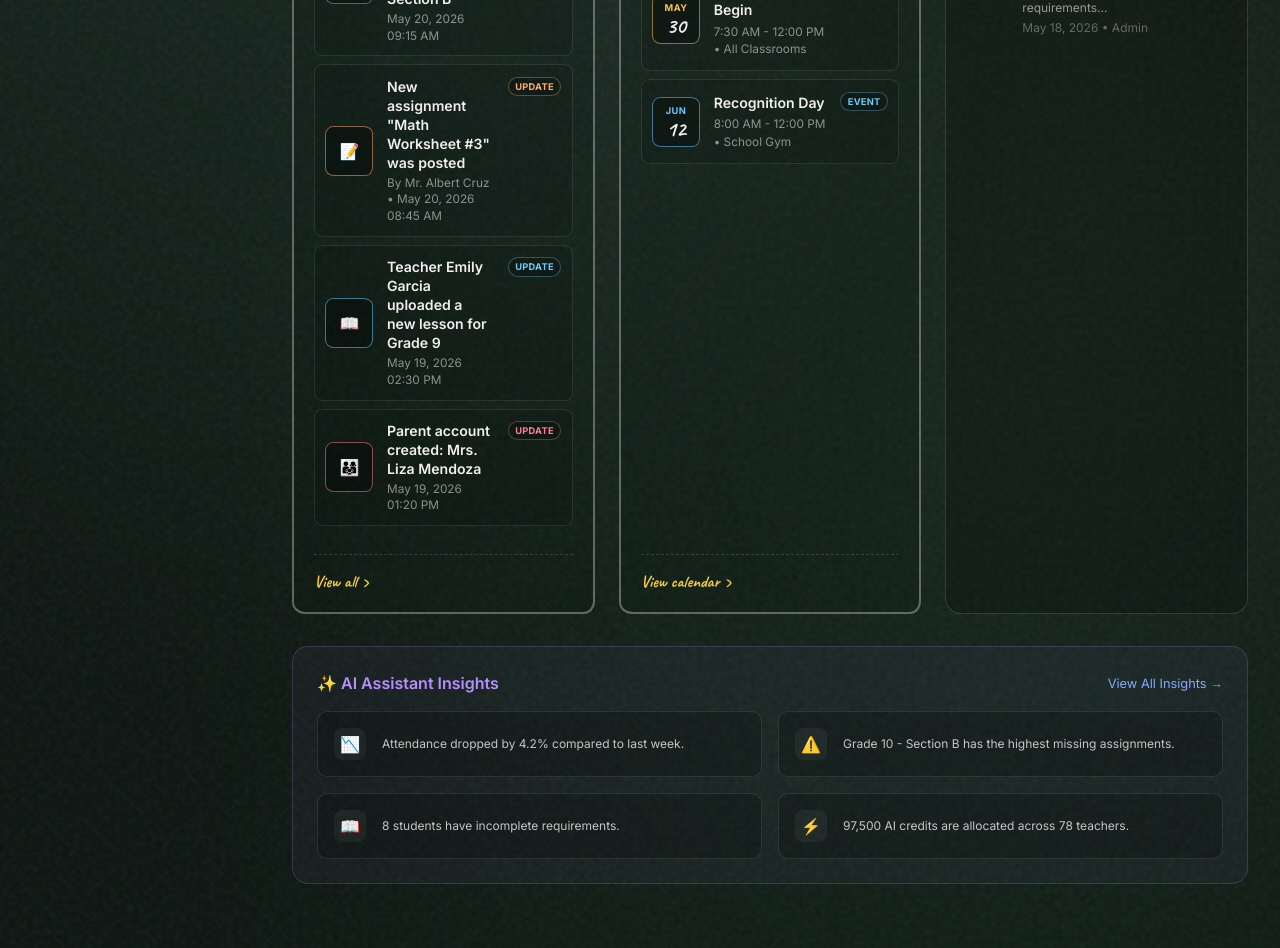
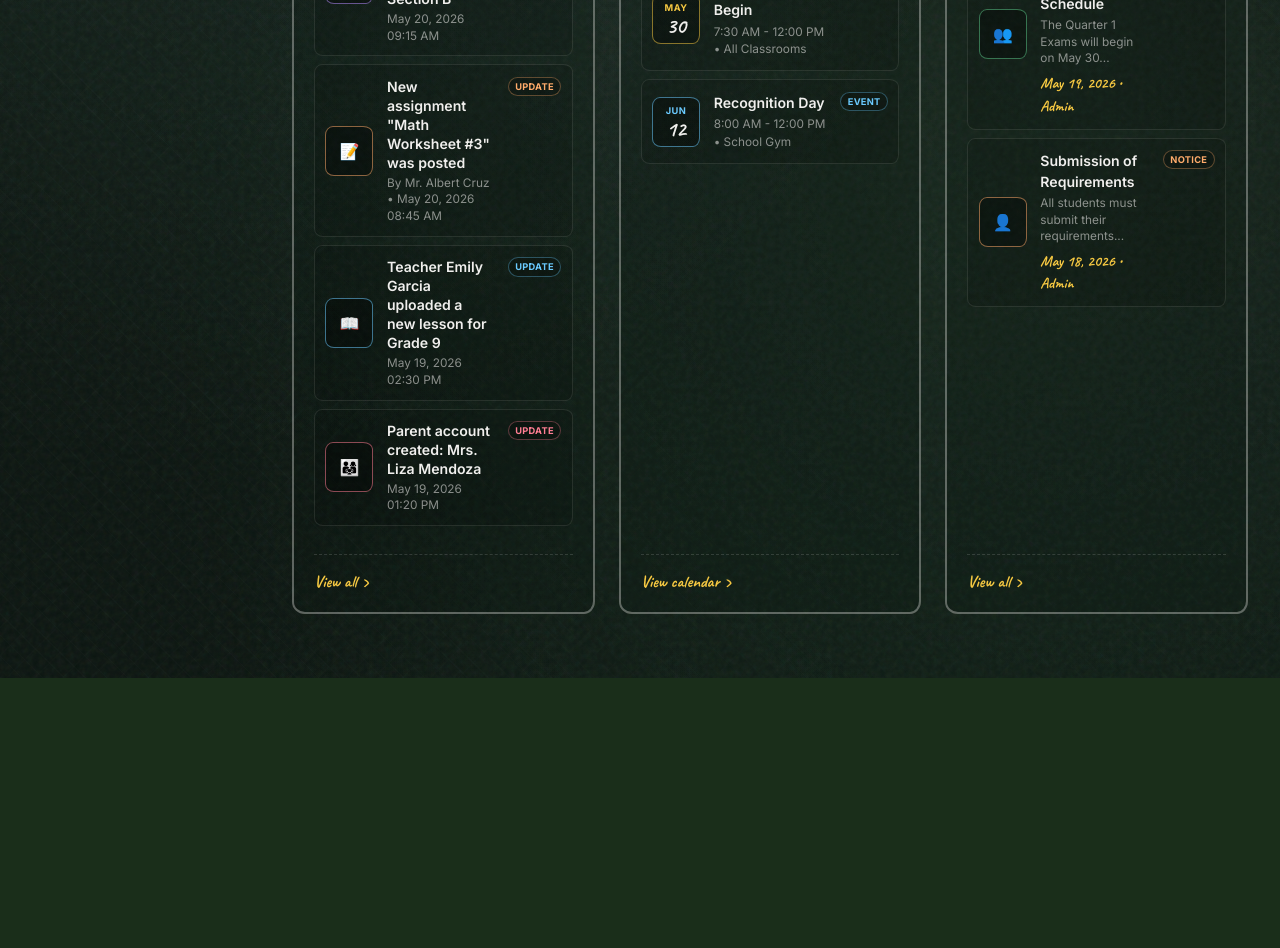
Before and after one commit to janreyHablaMina/School-Management-Sass, a Next.js app in the folder web/: page /school-admin in a window 1280 px wide. Shown: the part 1160-2108 px from the top of the page. After the commit the page ends 1838 px from the top, so only its background shows below. Built offline with nearby package versions, Linux system fonts and the light colour scheme; a web font is replaced by a local one.

Commit message:
Align school admin announcements layout

```diff
--- a/web/src/components/SchoolAdmin/Dashboard/DashboardView.tsx
+++ b/web/src/components/SchoolAdmin/Dashboard/DashboardView.tsx
@@ -7,9 +7,6 @@ import { DashboardHeader } from '@/components/shared/DashboardHeader';
 import { DashboardMetrics } from '@/components/shared/DashboardMetrics';
 
 export const DashboardView: React.FC = () => {
-  const { teacherCount, totalAllocated } = schoolAdminMockData.aiCredits;
-  const totalAllocatedLabel = totalAllocated.toLocaleString();
-
   return (
     <div className={styles.dashboardContainer}>
       <DashboardHeader
@@ -141,52 +138,38 @@ export const DashboardView: React.FC = () => {
         </div>
 
         {/* Announcements */}
-        <div className={styles.listCard}>
-          <div className={styles.listHeader}>
-            <h3 className={styles.listTitle}>Announcements</h3>
-            <button className={styles.listLink}>View All</button>
+        <div className={`${styles.listCard} ${styles.announcementPanel}`}>
+          <div className={styles.announcementHeader}>
+            <h3 className={styles.announcementTitle}>Announcements</h3>
           </div>
-          <div className={styles.listBody}>
+          <div className={styles.announcementList}>
             {schoolAdminMockData.announcements.map(ann => (
-              <div key={ann.id} className={styles.listItem}>
-                <div className={styles.itemIcon} style={{ background: ann.iconBg, color: ann.iconColor }}>
+              <div key={ann.id} className={styles.announcementRow}>
+                <div
+                  className={styles.announcementIconBox}
+                  style={{ borderColor: `${ann.iconColor}88`, color: ann.iconColor }}
+                >
                   {ann.icon}
                 </div>
-                <div className={styles.itemContent}>
-                  <p className={styles.itemTitle}>{ann.title}</p>
-                  <p className={styles.itemDesc}>{ann.desc}</p>
-                  <p className={styles.itemDateMuted}>{ann.date}</p>
+                <div className={styles.announcementContent}>
+                  <div className={styles.announcementTitleRow}>
+                    <p className={styles.announcementItemTitle}>{ann.title}</p>
+                  </div>
+                  <p className={styles.announcementDesc}>{ann.desc}</p>
+                  <span className={styles.announcementDate}>{ann.date}</span>
                 </div>
+                <span
+                  className={styles.announcementType}
+                  style={{ color: ann.iconColor, borderColor: `${ann.iconColor}55` }}
+                >
+                  Notice
+                </span>
               </div>
             ))}
           </div>
+          <button type="button" className={styles.announcementFooterLink}>View all ›</button>
         </div>
 
-      </div>
-
-      {/* AI INSIGHTS BANNER */}
-      <div className={styles.insightsBanner}>
-        <div className={styles.insightsHeader}>
-          <h3 className={styles.insightsTitle}>
-            ✨ AI Assistant Insights
-          </h3>
-          <button className={styles.listLink}>View All Insights →</button>
-        </div>
-        <div className={styles.insightsGrid}>
-          {[
-            { icon: '📉', text: 'Attendance dropped by 4.2% compared to last week.', color: '#b68eff' },
-            { icon: '⚠️', text: 'Grade 10 - Section B has the highest missing assignments.', color: '#5cc789' },
-            { icon: '📖', text: '8 students have incomplete requirements.', color: '#ffab6b' },
-            { icon: '⚡', text: `${totalAllocatedLabel} AI credits are allocated across ${teacherCount} teachers.`, color: '#ff7e93' },
-          ].map((insight, i) => (
-            <div key={i} className={styles.insightBox}>
-              <div className={styles.insightBoxIcon} style={{ background: `rgba(255,255,255,0.05)`, color: insight.color }}>
-                {insight.icon}
-              </div>
-              <p className={styles.insightBoxText}>{insight.text}</p>
-            </div>
-          ))}
-        </div>
       </div>
 
     </div>
--- a/web/src/components/SchoolAdmin/Dashboard/dashboard.module.css
+++ b/web/src/components/SchoolAdmin/Dashboard/dashboard.module.css
@@ -509,72 +509,144 @@
   text-decoration: underline;
 }
 
-/* AI Insights Banner */
-.insightsBanner {
-  background: rgba(182, 142, 255, 0.05);
-  border: 1.5px solid rgba(182, 142, 255, 0.2);
-  border-radius: 16px;
-  padding: 1.5rem;
-  margin-top: 0.5rem;
+.announcementPanel {
+  border: 2px solid rgba(240, 239, 237, 0.35);
+  border-radius: 12px 14px 11px 13px / 14px 11px 13px 12px;
+  padding: 1.15rem 1.25rem;
+  background: rgba(10, 25, 17, 0.15);
+  display: flex;
+  flex-direction: column;
 }
 
-.insightsHeader {
+.announcementHeader {
   display: flex;
   justify-content: space-between;
   align-items: center;
   margin-bottom: 1rem;
+  gap: 0.5rem;
+  border-bottom: 1.5px dashed rgba(240, 239, 237, 0.15);
+  padding-bottom: 0.55rem;
 }
 
-.insightsTitle {
+.announcementTitle {
+  margin: 0;
+  font-family: 'Caveat', cursive;
+  font-size: 1.45rem;
+  font-weight: 700;
+  color: #f5c842;
+}
+
+.announcementList {
+  display: flex;
+  flex-direction: column;
+  gap: 0.5rem;
+  flex: 1;
+  margin-bottom: 0.5rem;
+}
+
+.announcementRow {
   display: flex;
   align-items: center;
-  gap: 0.5rem;
-  font-weight: 600;
-  color: #b68eff;
-  margin: 0;
+  gap: 0.85rem;
+  padding: 0.7rem 0.65rem;
+  border: 1px solid rgba(240, 239, 237, 0.1);
+  border-radius: 8px 10px 7px 9px / 9px 7px 9px 8px;
+  background: rgba(0, 0, 0, 0.12);
+  transition: border-color 0.15s ease, background 0.15s ease;
+  cursor: pointer;
 }
 
-.insightsGrid {
-  display: grid;
-  grid-template-columns: repeat(4, 1fr);
-  gap: 1rem;
+.announcementRow:hover {
+  border-color: rgba(245, 200, 66, 0.35);
+  background: rgba(245, 200, 66, 0.04);
 }
 
-.insightBox {
-  display: flex;
-  align-items: center;
-  gap: 1rem;
-  background: rgba(0, 0, 0, 0.2);
-  border: 1px solid rgba(240, 239, 237, 0.1);
-  border-radius: 10px;
-  padding: 1rem;
-}
-
-.insightBoxIcon {
-  width: 32px;
-  height: 32px;
-  border-radius: 8px;
+.announcementIconBox {
+  width: 48px;
+  height: 50px;
+  border-radius: 8px 10px 7px 9px / 9px 7px 9px 8px;
+  border: 1.5px solid rgba(240, 239, 237, 0.2);
+  background: rgba(0, 0, 0, 0.3);
   display: flex;
   align-items: center;
   justify-content: center;
+  flex-shrink: 0;
   font-size: 1rem;
-  flex-shrink: 0;
 }
 
-.insightBoxText {
-  font-size: 0.75rem;
-  color: rgba(240, 239, 237, 0.8);
+.announcementContent {
+  flex: 1;
+  min-width: 0;
+}
+
+.announcementTitleRow {
+  display: flex;
+  align-items: center;
+  gap: 0.45rem;
+  flex-wrap: wrap;
+}
+
+.announcementItemTitle {
+  margin: 0;
+  font-size: 0.88rem;
+  font-weight: 600;
+  color: #f0efed;
+}
+
+.announcementDesc {
+  margin: 0.2rem 0 0;
+  font-size: 0.74rem;
+  color: rgba(240, 239, 237, 0.55);
   line-height: 1.4;
-  margin: 0;
+}
+
+.announcementDate {
+  display: inline-block;
+  margin-top: 0.3rem;
+  font-family: 'Caveat', cursive;
+  font-size: 0.95rem;
+  font-weight: 700;
+  color: #f5c842;
+}
+
+.announcementType {
+  font-size: 0.58rem;
+  font-weight: 700;
+  text-transform: uppercase;
+  letter-spacing: 0.03em;
+  padding: 0.12rem 0.4rem;
+  border-radius: 999px;
+  border: 1px solid;
+  background: rgba(0, 0, 0, 0.2);
+  align-self: flex-start;
+  margin-left: auto;
+}
+
+.announcementFooterLink {
+  margin-top: 1.25rem;
+  padding-top: 0.85rem;
+  background: none;
+  border: none;
+  border-top: 1.5px dashed rgba(240, 239, 237, 0.15);
+  color: #f5c842;
+  font-family: 'Caveat', cursive;
+  font-size: 1.05rem;
+  font-weight: 700;
+  cursor: pointer;
+  text-align: left;
+  padding-left: 0;
+  padding-right: 0;
+  transition: color 0.15s ease;
+}
+
+.announcementFooterLink:hover {
+  text-decoration: underline;
 }
 
 /* Responsiveness */
 @media (max-width: 1600px) {
   .quickActionsGrid {
     grid-template-columns: repeat(3, 1fr);
-  }
-  .insightsGrid {
-    grid-template-columns: repeat(2, 1fr);
   }
   .donutContainer {
     flex-direction: column;
```
